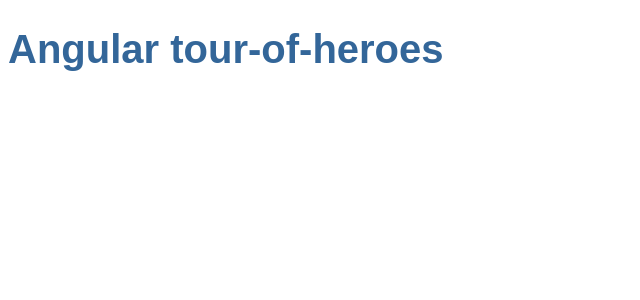
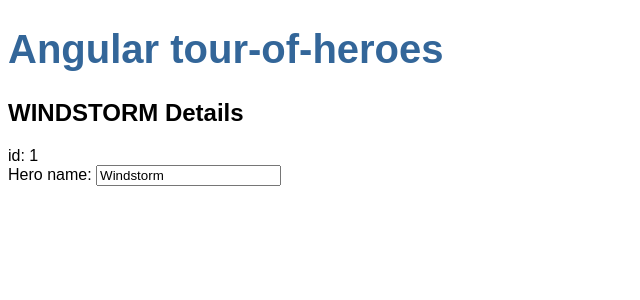
Before and after one commit to m0-dev/tutorials, an Angular app in the folder ng-tour-of-heroes/: page / in a window 1280 px wide. Shown: the top 300 px of the page, without its empty margins (0-640 px from the left). Built offline with nearby package versions, Linux system fonts and the light colour scheme.

Commit message:
feat: add basic hero editor

```diff
--- a/ng-tour-of-heroes/src/app/app.component.html
+++ b/ng-tour-of-heroes/src/app/app.component.html
@@ -1 +1,2 @@
 <h1>{{title}}</h1>
+<app-heroes></app-heroes>
--- a/ng-tour-of-heroes/src/app/app.module.ts
+++ b/ng-tour-of-heroes/src/app/app.module.ts
@@ -1,5 +1,6 @@
 import { NgModule } from '@angular/core';
 import { BrowserModule } from '@angular/platform-browser';
+import { FormsModule} from "@angular/forms";
 
 import { AppRoutingModule } from './app-routing.module';
 import { AppComponent } from './app.component';
@@ -12,7 +13,8 @@ import { HeroesComponent } from './heroes/heroes.component';
   ],
   imports: [
     BrowserModule,
-    AppRoutingModule
+    AppRoutingModule,
+    FormsModule
   ],
   providers: [],
   bootstrap: [AppComponent]
--- /dev/null
+++ b/ng-tour-of-heroes/src/app/hero.ts
@@ -0,0 +1,4 @@
+export interface Hero {
+  id: number;
+  name: string;
+}
--- a/ng-tour-of-heroes/src/app/heroes/heroes.component.html
+++ b/ng-tour-of-heroes/src/app/heroes/heroes.component.html
@@ -1 +1,8 @@
-<p>heroes works!</p>
+<h2>{{hero.name | uppercase}} Details</h2>
+<div id="hero-id">
+  <div><span>id: </span>{{hero.id}}</div>
+</div>
+<div>
+  <label for="hero-name">Hero name: </label>
+  <input id="hero-name" [(ngModel)]="hero.name" placeholder="hero-name">
+</div>
--- a/ng-tour-of-heroes/src/app/heroes/heroes.component.ts
+++ b/ng-tour-of-heroes/src/app/heroes/heroes.component.ts
@@ -1,4 +1,5 @@
 import { Component, OnInit } from '@angular/core';
+import { Hero } from '../hero';
 
 @Component({
   selector: 'app-heroes',
@@ -7,6 +8,11 @@ import { Component, OnInit } from '@angular/core';
 })
 export class HeroesComponent implements OnInit {
 
+  hero: Hero = {
+    id: 1,
+    name: 'Windstorm'
+};
+
   constructor() { }
 
   ngOnInit(): void {
```
